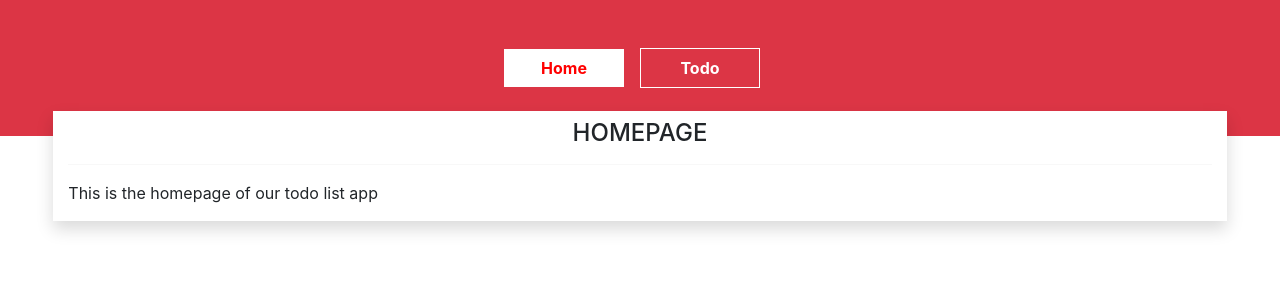
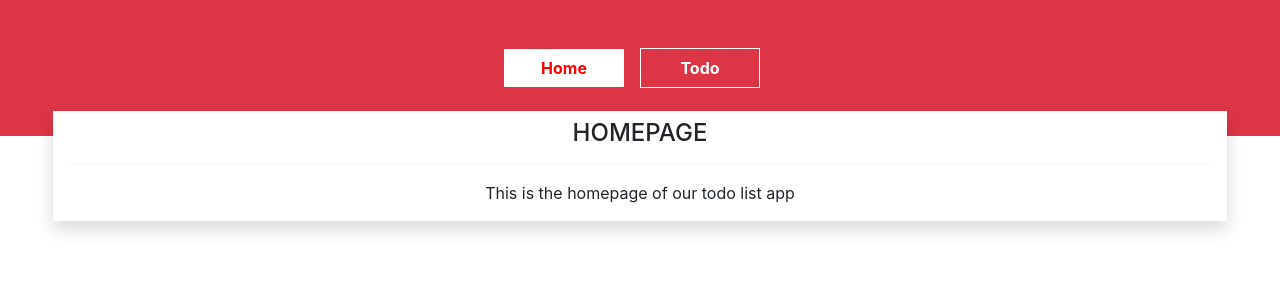
Before and after one commit to SQI-ONLINE/angular-class, an Angular app: page /home in a window 1280 px wide. Shown: the top 300 px of the page. Built offline with nearby package versions, Linux system fonts and the light colour scheme.

Commit message:
before class 08-04-2020

```diff
--- a/src/app/home/home.component.html
+++ b/src/app/home/home.component.html
@@ -1,3 +1,3 @@
 <h4 class="mt-2" align="center">HOMEPAGE</h4>
 <hr>
-<p align=:center>This is the homepage of our todo list app</p>
+<p align="center">This is the homepage of our todo list app</p>
```
